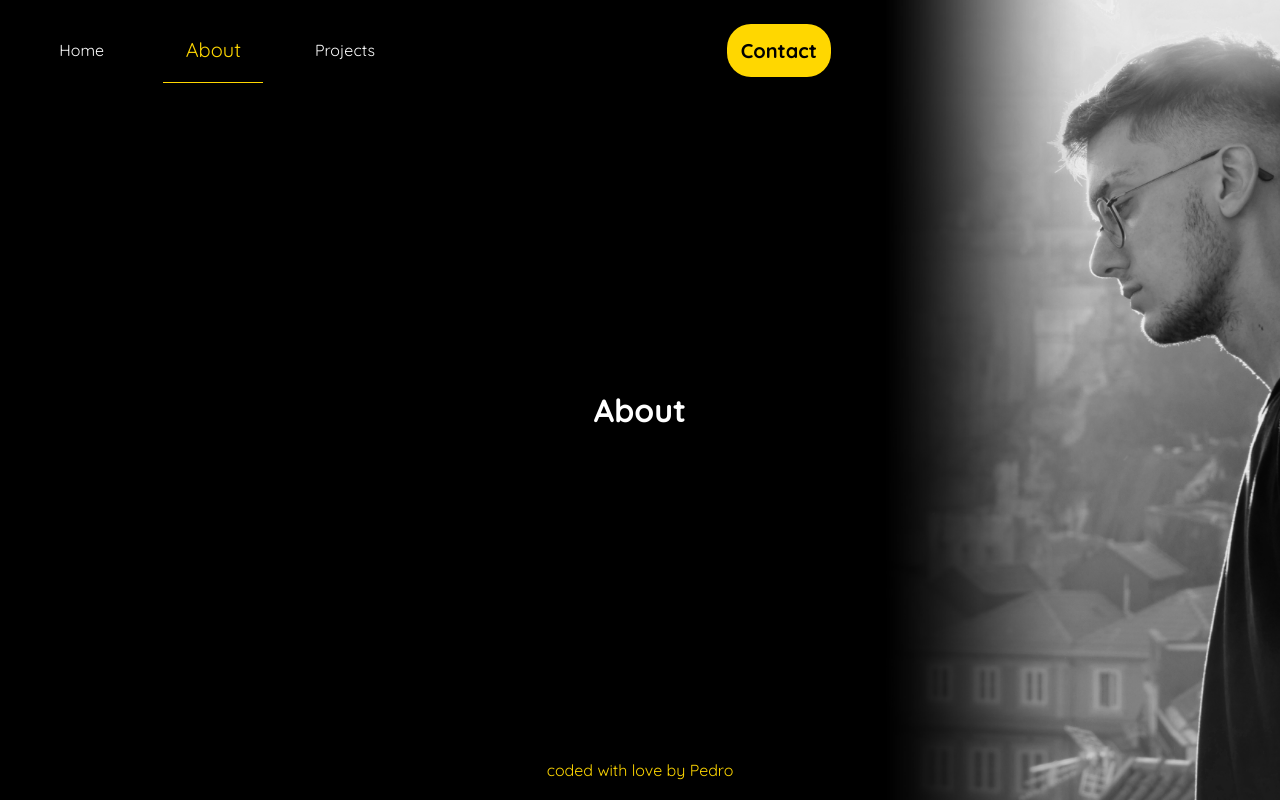
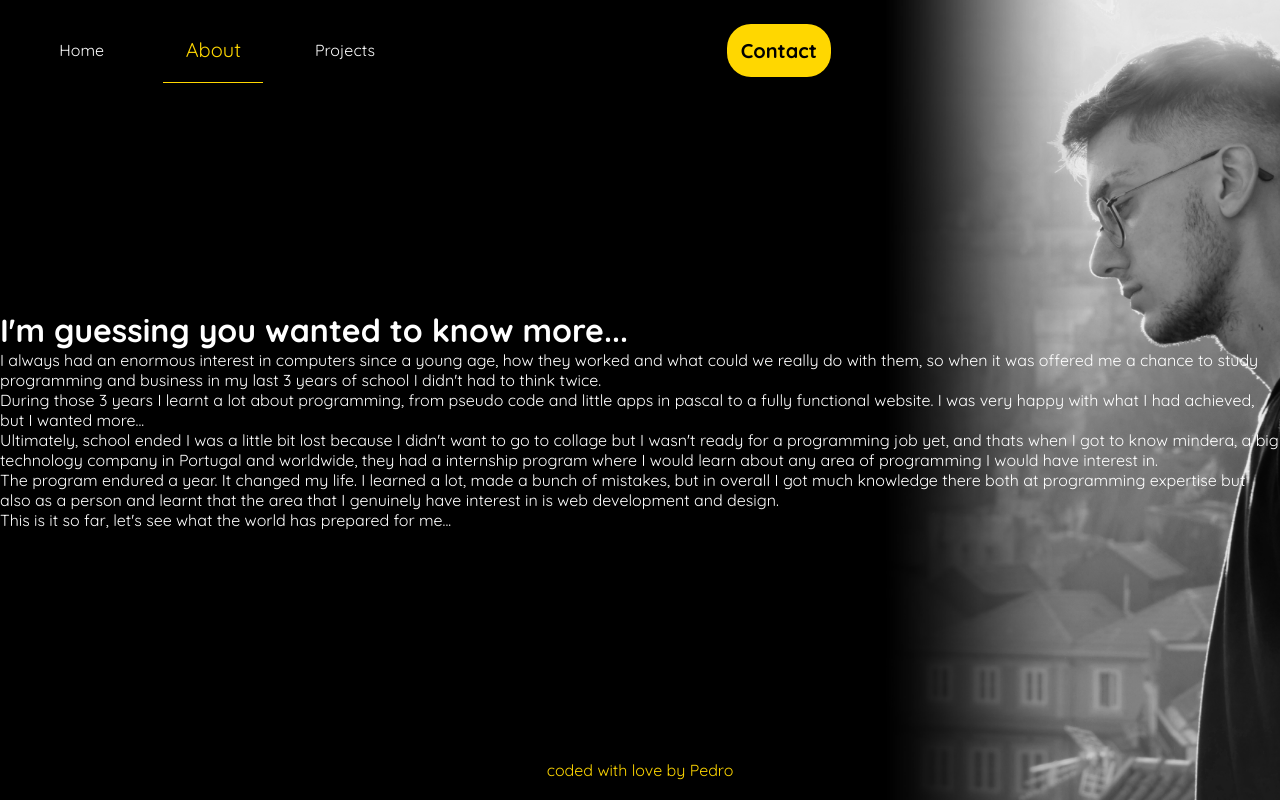
Before and after one commit to pedrosilva410/my-portfolio, a React (Create React App) app: page /about in a window 1280 px wide. Built offline with nearby package versions, Linux system fonts and the light colour scheme.

Commit message:
added text to the about section
wrote about myself

```diff
--- a/src/pages/About/index.js
+++ b/src/pages/About/index.js
@@ -3,10 +3,36 @@ import "./styles.css";
 
 const About = () => {
   return (
-    <main>
-      <h1>About</h1>
-      <p className="about__p">
-      </p>
+    <main className="about__wrapper">
+ <div className="about__main">
+        <h1 className="about__title">I'm guessing you wanted to know more...</h1>
+        <p className="about__text">
+
+        I always had an enormous interest in computers since a young age,
+        how they worked and what could we really do with them, so when it
+        was offered me a chance to study programming and business in my
+        last 3 years of school I didn't had to think twice.
+        <br/>
+        During those 3 years I learnt a lot about programming, from pseudo
+        code and little apps in pascal to a fully functional website.
+        I was very happy with what I had achieved, but I wanted more...
+        <br/>
+        Ultimately, school ended I was a little bit lost because I didn't
+        want to go to collage but I wasn't ready for a programming job yet,
+        and thats when I got to know mindera, a big technology company in
+        Portugal and worldwide, they had a internship program where I would
+        learn about any area of programming I would have interest in.
+        <br/>
+        The program endured a year. It changed my life. I learned a lot,
+        made a bunch of mistakes, but in overall I got much knowledge
+        there both at programming expertise but also as a person
+        and learnt that the area that I genuinely have interest
+        in is web development and design.
+        <br/>
+        This is it so far, let's see what the world has prepared for me...
+        </p>
+      </div>
+      <div className="about__section_making_space" />
     </main>
   );
 };
```
